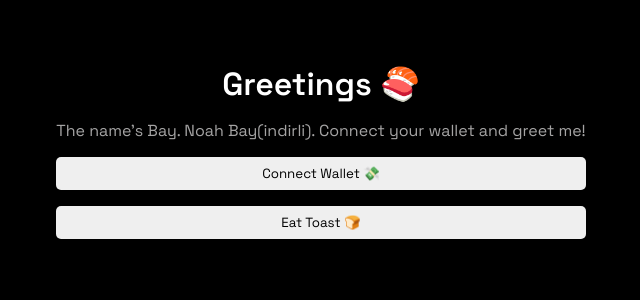
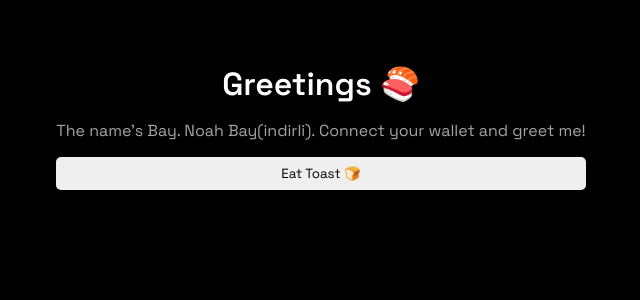
Before and after one commit to nbayindirli/greeting-portal-react-ts, a React (Create React App) app: page / in a window 1280 px wide. Shown: the top 300 px of the page, without its empty margins (319-959 px from the left). Built offline with nearby package versions, Linux system fonts and the light colour scheme.

Commit message:
Remove balance check and add installed notice

```diff
--- a/src/App.tsx
+++ b/src/App.tsx
@@ -5,6 +5,7 @@ import { ALL_EMOJIS } from './util/emojis';
 
 function App() {
 
+    const [isInstalled, setIsInstalled] = useState(false);
     const [currentAccount, setCurrentAccount] = useState('');
     const [balance, setBalance] = useState(0);
 
@@ -14,8 +15,11 @@ function App() {
 
             if (!ethereum) {
                 console.log('Please install non-custodial wallet.');
+                toast.error('Please install non-custodial wallet.', { style });
+                return;
             } else {
                 console.log(`Ethereum object obtained: ${ethereum}`);
+                setIsInstalled(true);
             }
 
             const accounts = await ethereum.request({ method: 'eth_accounts' });
@@ -36,8 +40,6 @@ function App() {
             } else {
                 console.log('No authorized account found.');
             }
-
-            getBalance(ethereum);
         } catch (error) {
             toast.error('Failed to connect to wallet.', { style });
             console.log(error);
@@ -51,8 +53,12 @@ function App() {
             const { ethereum } = window;
 
             if (!ethereum) {
-                alert('Please install wallet.');
+                console.log('Please install non-custodial wallet.');
+                toast.error('Please install non-custodial wallet.', { style, id });
                 return;
+            } else {
+                console.log(`Ethereum object obtained: ${ethereum}`);
+                setIsInstalled(true);
             }
 
             const accounts = await ethereum.request({ method: 'eth_requestAccounts' });
@@ -123,7 +129,7 @@ function App() {
                 </div>
 
                 {
-                    !currentAccount
+                    !currentAccount && isInstalled
                         &&
                     (
                         <button className='greetButton' onClick={connectWallet}>
@@ -147,13 +153,13 @@ function App() {
                 </button>
 
                 {
-                    balance > 0
-                        &&
-                    (
-                        <div className='balance'>
-                            Current balance: {balance} ETH
-                        </div>
-                    )
+                    // balance > 0
+                    //     &&
+                    // (
+                    //     <div className='balance'>
+                    //         Current balance: {balance} ETH
+                    //     </div>
+                    // )
                 }
 
             </div>
```
